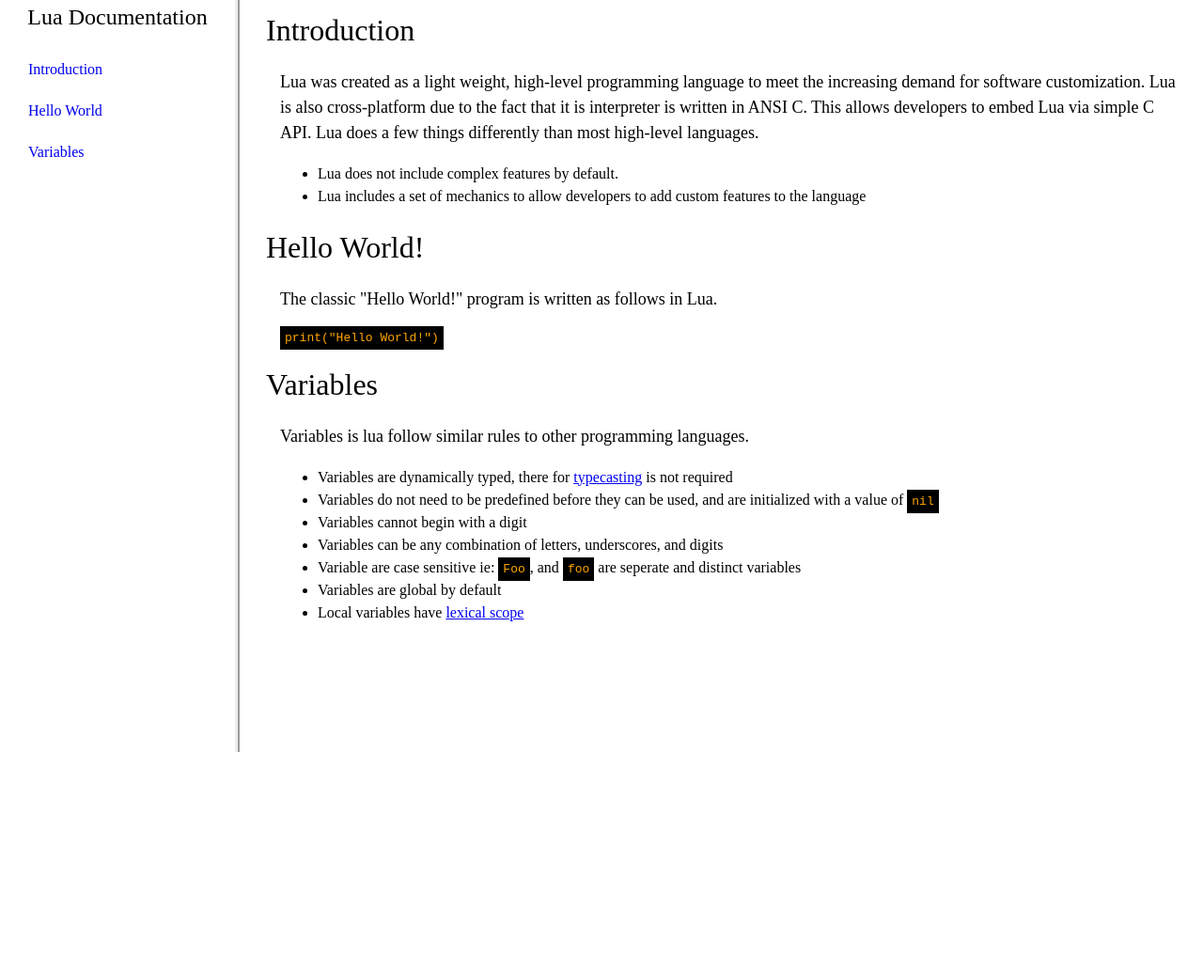
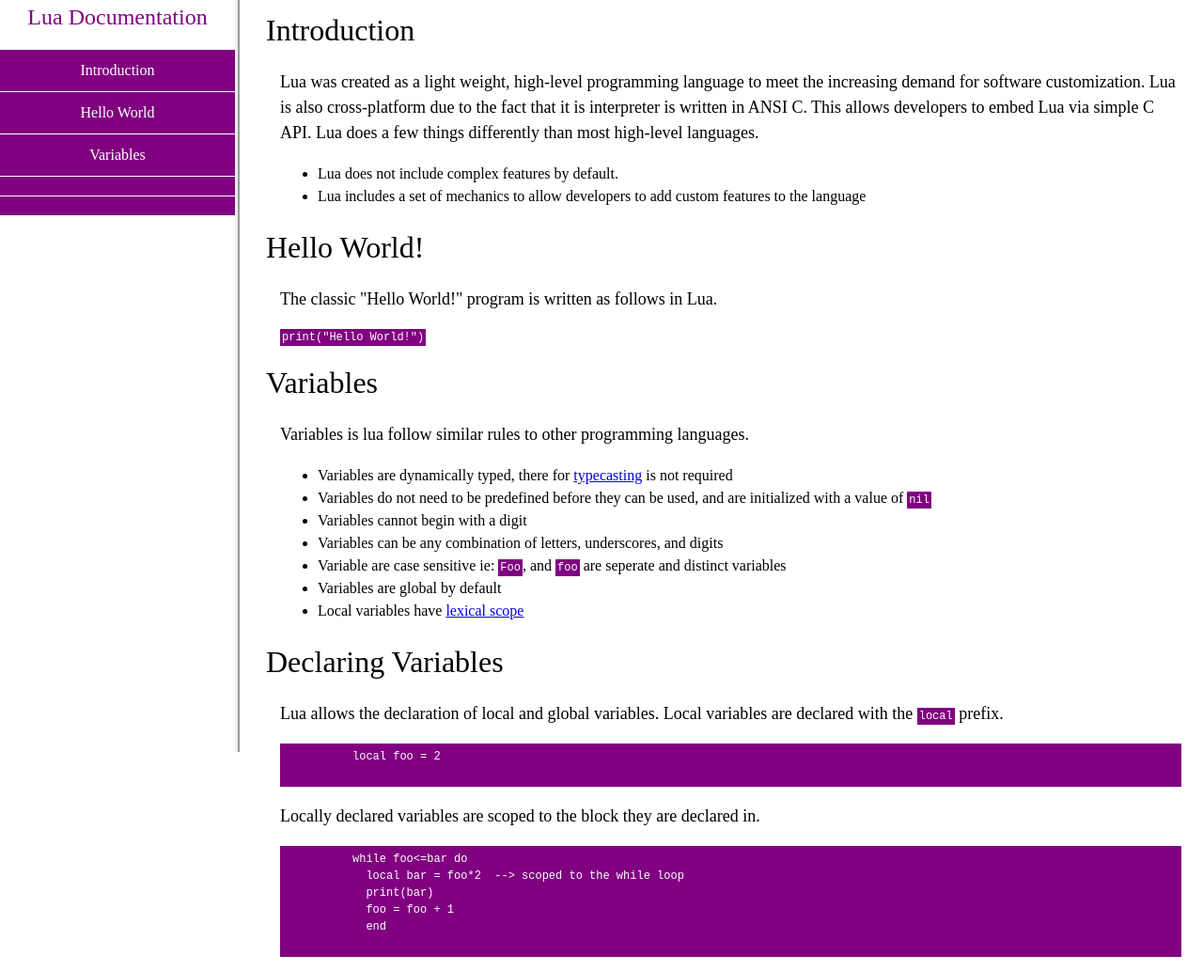
Before and after one commit to PatchesMcFluffy/FCC-Technical-Document, a plain HTML site: page index.html in a window 1280 px wide. Shown: the whole page at 94% size. Before the commit the page ends 800 px from the top, so only its background shows below. Drawn offline with Linux system fonts and the light colour scheme.

Commit message:
added declaring variable section

```diff
--- a/index.html
+++ b/index.html
@@ -64,8 +64,27 @@
       </article>
     </section>
 
-    <section id="section4" class="main-section">
-      <header></header>
+    <section id="Declaring_Variables" class="main-section">
+      <header>Declaring Variables</header>
+      <article>
+        <p>
+          Lua allows the declaration of local and global variables.
+          Local variables are declared with the <code>local</code> prefix.
+        </p>
+        <pre>
+          local foo = 2
+        </pre>
+        <P>
+          Locally declared variables are scoped to the block they are declared in.
+        </P>
+        <pre>
+          while foo<=bar do
+            local bar = foo*2  --> scoped to the while loop
+            print(bar)
+            foo = foo + 1
+            end
+        </pre>
+      </article>
     </section>
 
     <section id="section5" class="main-section">
--- a/style.css
+++ b/style.css
@@ -14,6 +14,7 @@ body{
 #navbar header {
   font-size: 1.5em;
   text-align: center;
+  color:purple ;
 }
 
 #navbar ul {
@@ -22,16 +23,19 @@ body{
   overflow-y: auto;
   overflow-x: hidden;
   }
-}
+
 
 #navbar li {
+  background-color:purple ;
   position: relative;
   width: 100%;
   list-style: none;
-  border-top: 1px solid;
+  border-top: 1px solid white;
 }
 
 #navbar a {
+  text-align: center;
+  color: white;
   text-decoration: none;
   display: block;
   padding:10px 30px;
@@ -54,7 +58,15 @@ section p {
 }
 
 section code {
+  font-size: 12px;
+  padding: 2px;
+  color: white;
+  background-color:purple;
+}
+
+section pre {
+  font-size: 12px;
   padding: 5px;
-  color: orange;
-  background-color: black;
+  color: white;
+  background-color:purple;
 }
```
